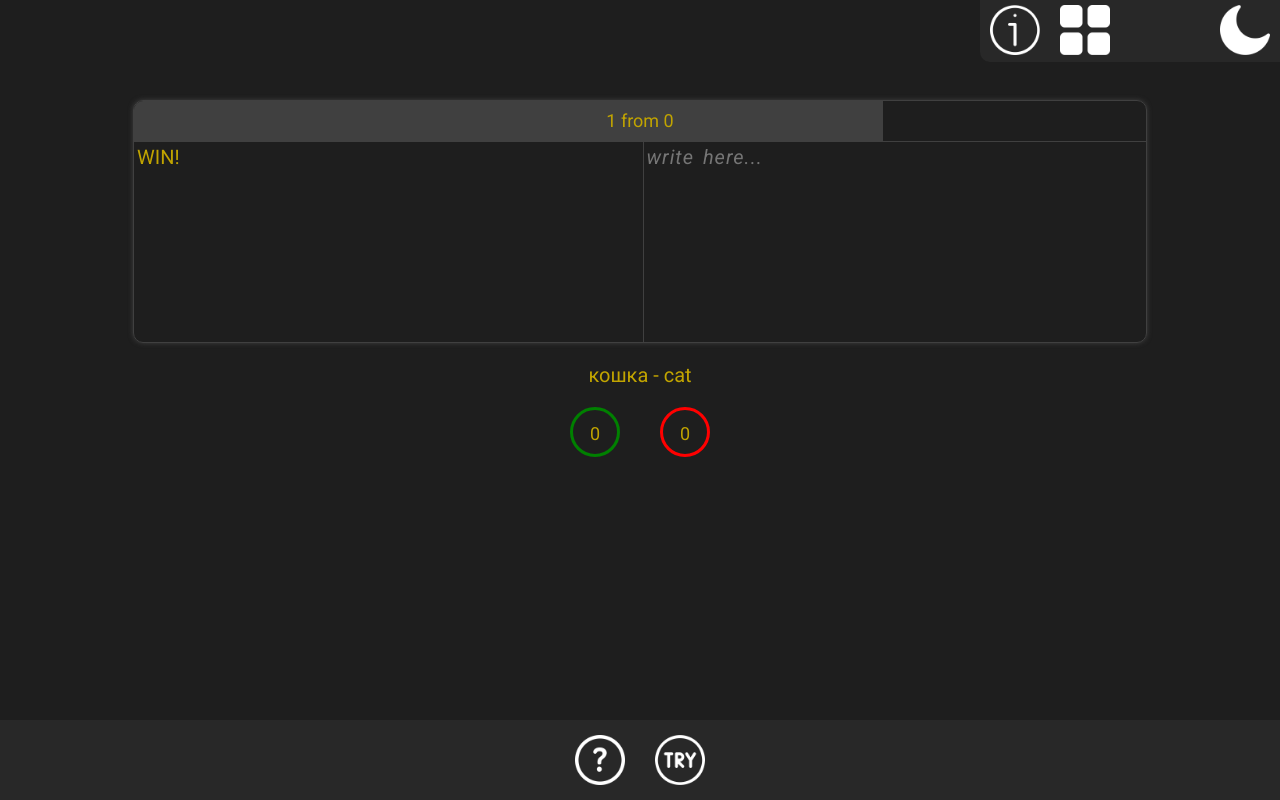
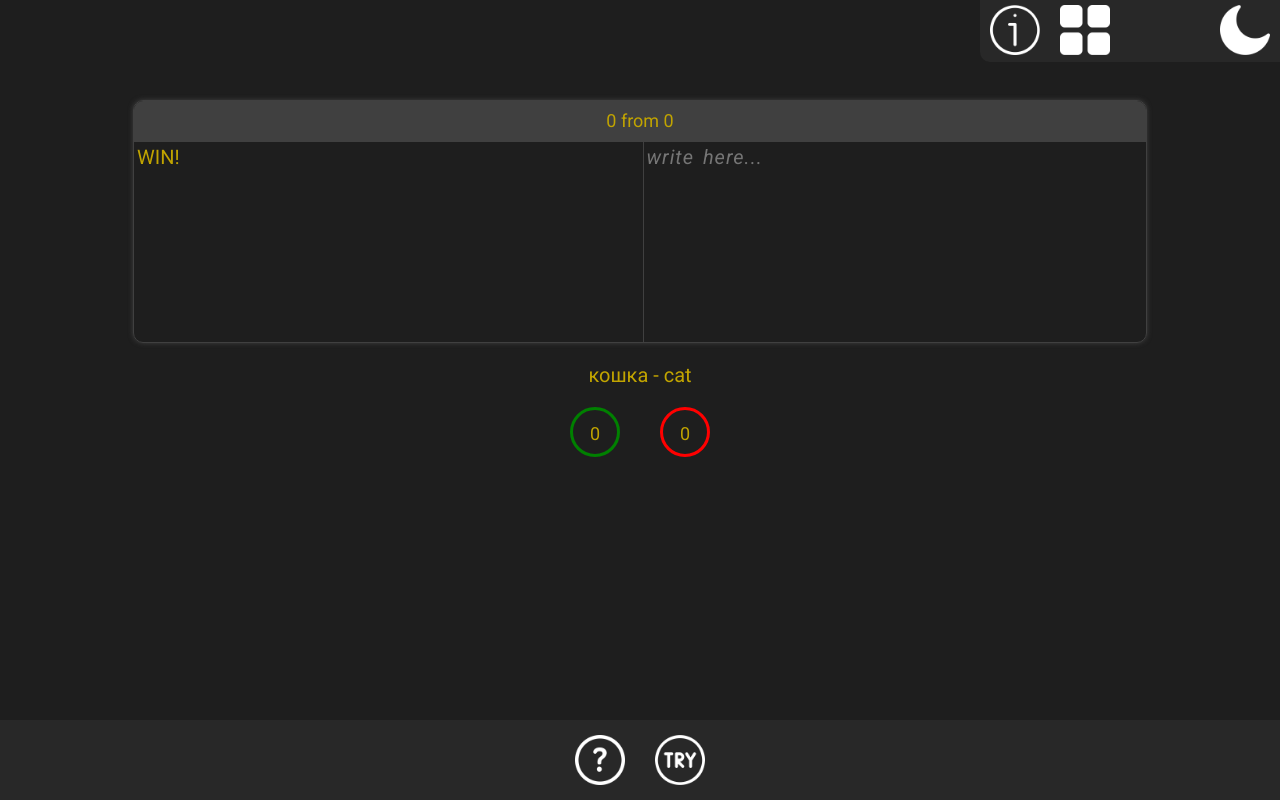
Before and after one commit to alexey-sevastynov/study-english, a React (Create React App) app: page /game in a window 1280 px wide. Built offline with nearby package versions, Linux system fonts and the light colour scheme.

Commit message:
percentage scale

```diff
--- a/src/components/game/Game.jsx
+++ b/src/components/game/Game.jsx
@@ -23,19 +23,29 @@ export default class Game extends Component {
     const wordCount = arreysWord.length;
     const wordCountTrue = arrayWin.length;
     const wordCountFalse = arrayLose.length;
+    const wordDuplicCount = duplicArreysWord.length;
+
+    const showNumWordCount = wordCount - wordDuplicCount; // number of words passed
 
     const text =
       duplicArreysWord.length === 0
         ? "WIN!"
         : duplicArreysWord[indexRandom].colOne;
 
+    // 10 -100
+    // 1 - x
+    const percent = (100 * showNumWordCount) / wordCount;
+    const showPercent = { width: `${percent}%` };
+
     return (
       <section className="game">
         <div className="game-block">
           <div className="game-block-header">
-            <div className="game-block-head"></div>
+            <div className="game-block-head" style={showPercent}></div>
             <div className="game-block-header-percent">
-              <p>1 from {wordCount}</p>
+              <p>
+                {showNumWordCount} from {wordCount}
+              </p>
             </div>
           </div>
 
--- a/src/components/game/game.css
+++ b/src/components/game/game.css
@@ -16,9 +16,11 @@
 }
 
 .game-block-head {
-    width: 74%;
+
     height: 40px;
     background-color: green;
+
+    transition: all 0.9s ease-out 0s;
 }
 
 .dark_mode .game-block-head {
```
